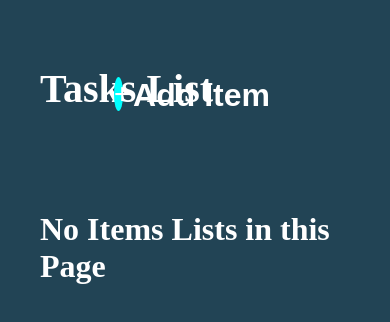
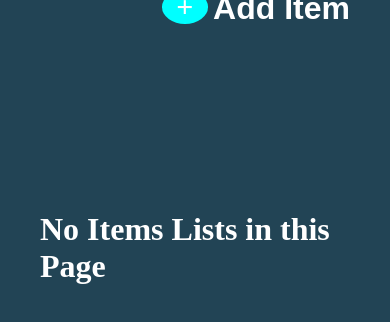
Before and after one commit to Kandy1703/JS-To-Do, a plain HTML site: page index.html in a window 390 px wide. Drawn offline with Linux system fonts and the light colour scheme; a web font is replaced by a local one.

Commit message:
Third Commit

```diff
--- a/style.css
+++ b/style.css
@@ -314,6 +314,31 @@ ol{
     display: none;
 }
 
+@media  screen and (max-width: 480px) and (min-width: 320px){
+    .top{
+        display: none;
+    }
+    .circle{
+        width: 15%;
+        height: 3%;
+        border-radius: 50%;
+        background-color: aqua;
+        position: relative;
+        bottom: 50px;
+        right: 5px;
+    }
+    .task{
+        position: relative;
+        right: 0px;
+        bottom: 50px;
+    }
+    #revertButton{
+        position: relative;
+        left: -20px;
+        bottom: 18px;
+
+    }
+    }
 
 
 
```
